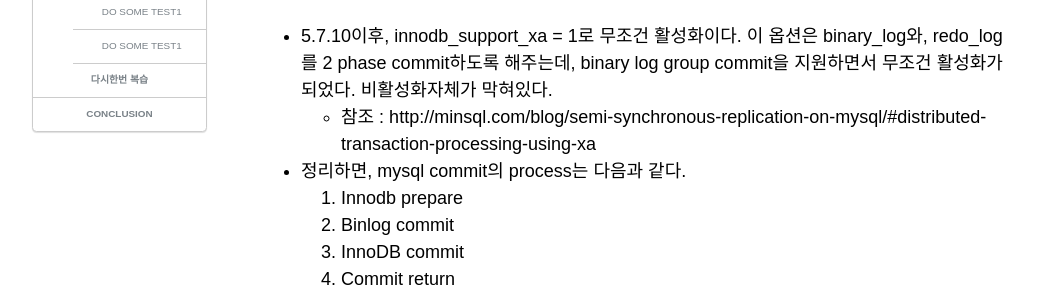
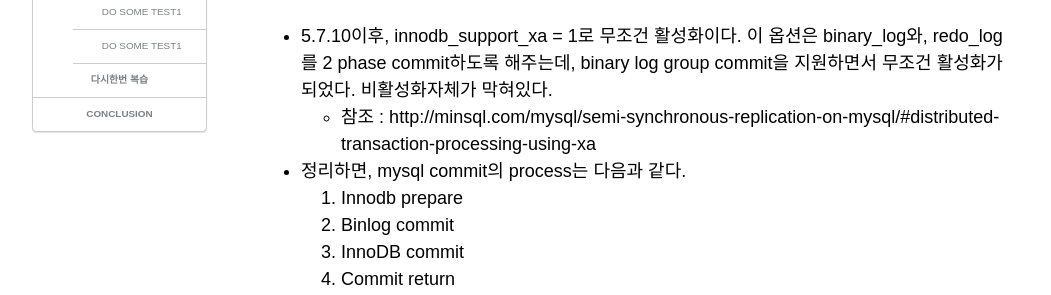
Before and after one commit to minsql/minsql.github.io, a Jekyll site: the page built from _posts/blog/2018-09-07-crash-recovery-and-data-integrity-on-mysql.md, in a window 1280 px wide and 900 px high, scrolled down 594 px. Shown: the part 153-448 px from the top of the window, without its empty margins (114-1165 px from the left). Built offline with Jekyll 4.4.1, drawn with Linux system fonts in a browser that asks for light colours; nearby versions of some CDN libraries; some web fonts are replaced; comment, search, counter and statistics services are not loaded; part of the change alters nothing that is shown.

Commit message:
Update 2018-09-07-crash-recovery-and-data-integrity-on-mysql.md

```diff
--- a/_posts/blog/2018-09-07-crash-recovery-and-data-integrity-on-mysql.md
+++ b/_posts/blog/2018-09-07-crash-recovery-and-data-integrity-on-mysql.md
@@ -24,7 +24,7 @@ crash recovery 할때 mysql 은 innodb redo log랑 binary log 모두를 확인
 
 ## Storage engine commit and binlog commit
 * 5.7.10이후, innodb_support_xa = 1로 무조건 활성화이다. 이 옵션은 binary_log와, redo_log 를 2 phase commit하도록 해주는데, binary log group commit을 지원하면서 무조건 활성화가 되었다. 비활성화자체가 막혀있다.
-  - 참조 : http://minsql.com/blog/semi-synchronous-replication-on-mysql/#distributed-transaction-processing-using-xa
+  - 참조 : http://minsql.com/mysql/semi-synchronous-replication-on-mysql/#distributed-transaction-processing-using-xa
 
 
 * 정리하면, mysql commit의 process는 다음과 같다.
```
